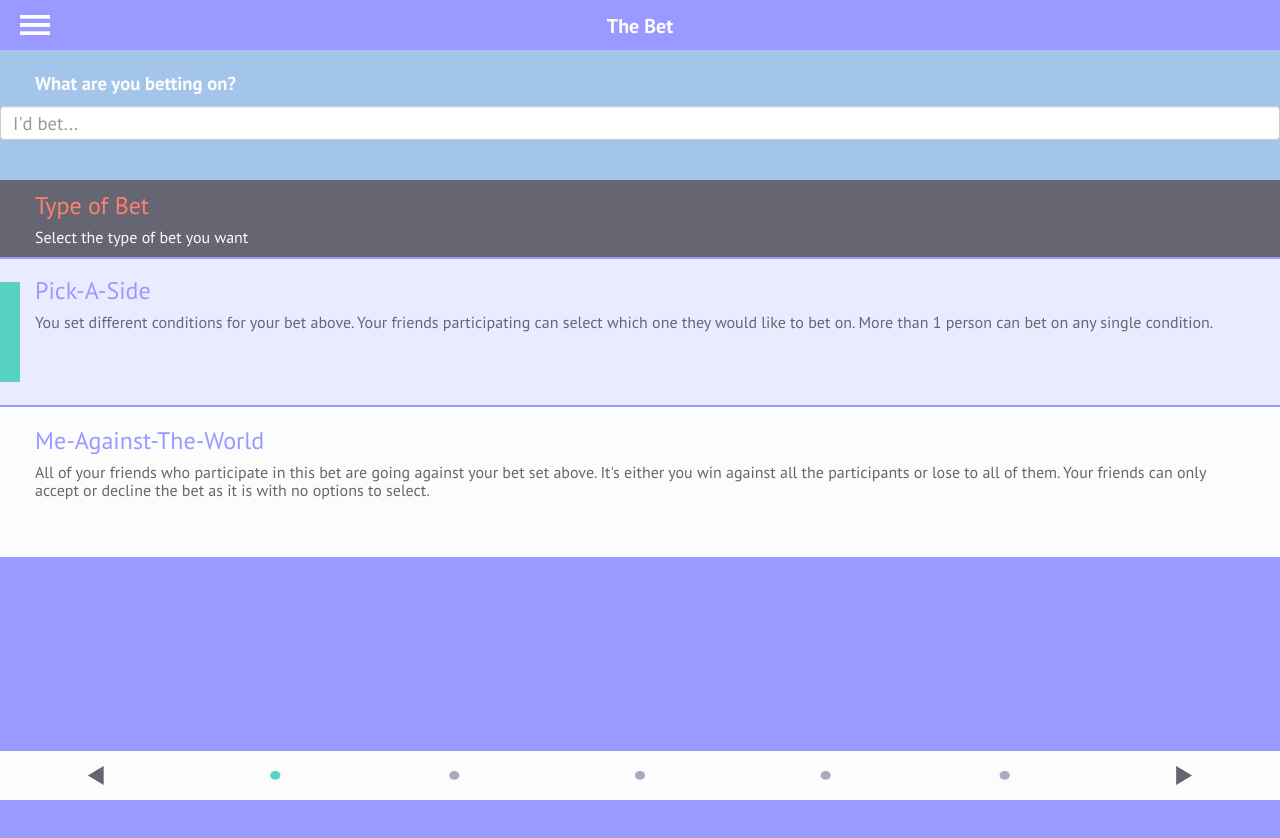
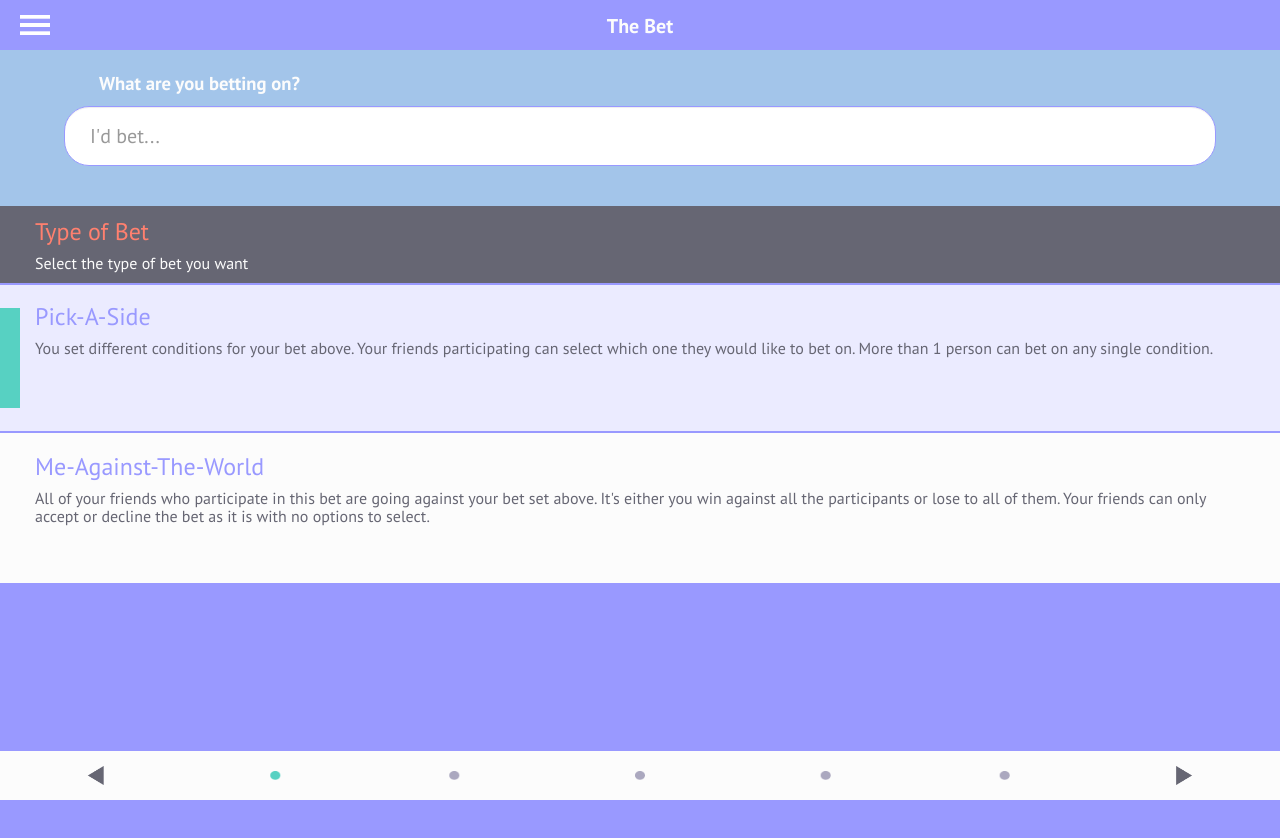
Before and after one commit to SeanNguyen/simpleBet, a website: page src/SimpleBet/Client/index.html in a window 1280 px wide. Both pictures are taken after a click on the button "I’d bet...". Drawn offline with nearby package versions, Linux system fonts and the light colour scheme; some packages are replaced by stand-ins of ours; files that its build step writes are made by us from their sources.

```diff
--- a/src/SimpleBet/Client/app/betCreator/question/question.css
+++ b/src/SimpleBet/Client/app/betCreator/question/question.css
@@ -11,6 +11,8 @@
 
 #questionView .question {
     background-color: #A3C5EA;
+    padding-left: 5%;
+    padding-right: 5%;
 }
 
 #questionView .question h4 {
@@ -22,9 +24,14 @@
 }
 
 #questionView .question input {
-    font-size: 14pt;
+    font-size: 20px;
     margin-bottom: 40px;
     margin-right: 20px;
+    border-radius: 25px;
+    border-color: #9999ff;
+    padding-left: 25px;
+    padding-right: 25px;
+    height: 60px;
 }
 
 #questionView #betSelect #typeOfBet {
--- a/src/SimpleBet/Client/app/betCreator/wager/nonmonetary/nonmonetary.css
+++ b/src/SimpleBet/Client/app/betCreator/wager/nonmonetary/nonmonetary.css
@@ -77,4 +77,9 @@
 #nonmonetaryContainer #customBetContainer input {
 	margin-left: 10%;
 	font-size: 1em;
+	border-radius: 25px;
+    border-color: #9999ff;
+    padding-left: 25px;
+    padding-right: 25px;
+    height: 60px;
 }
```
